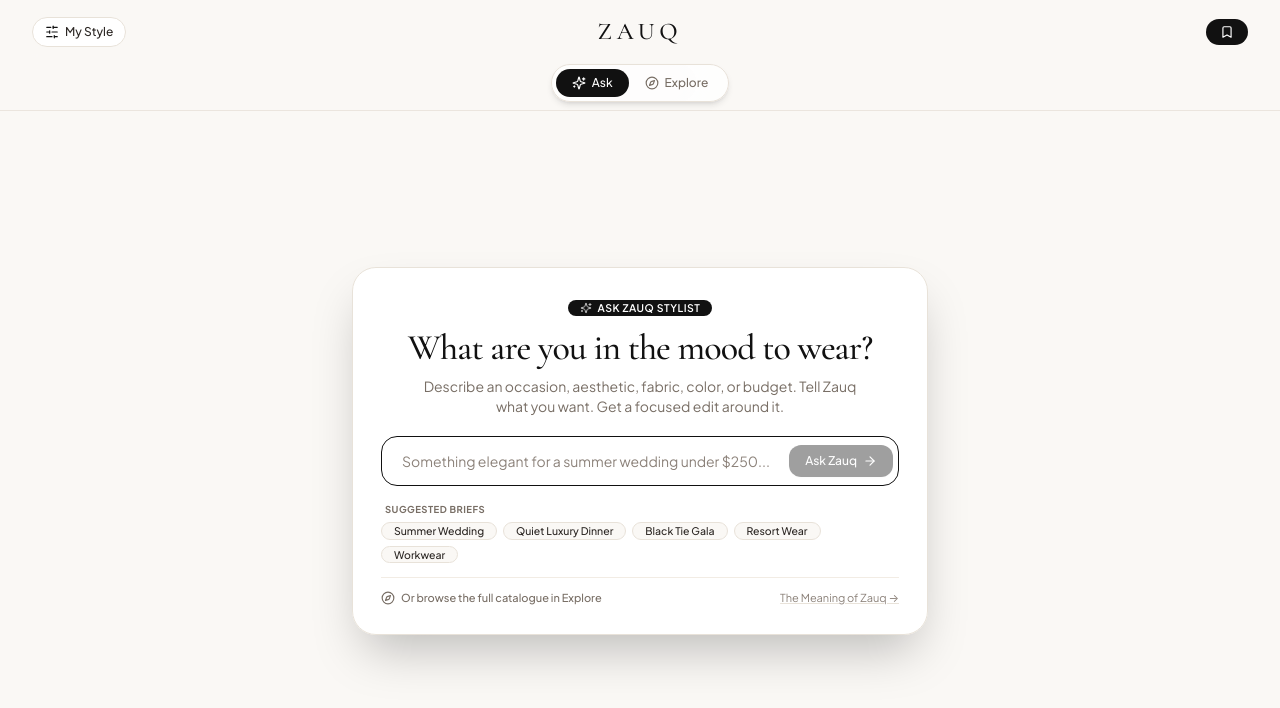
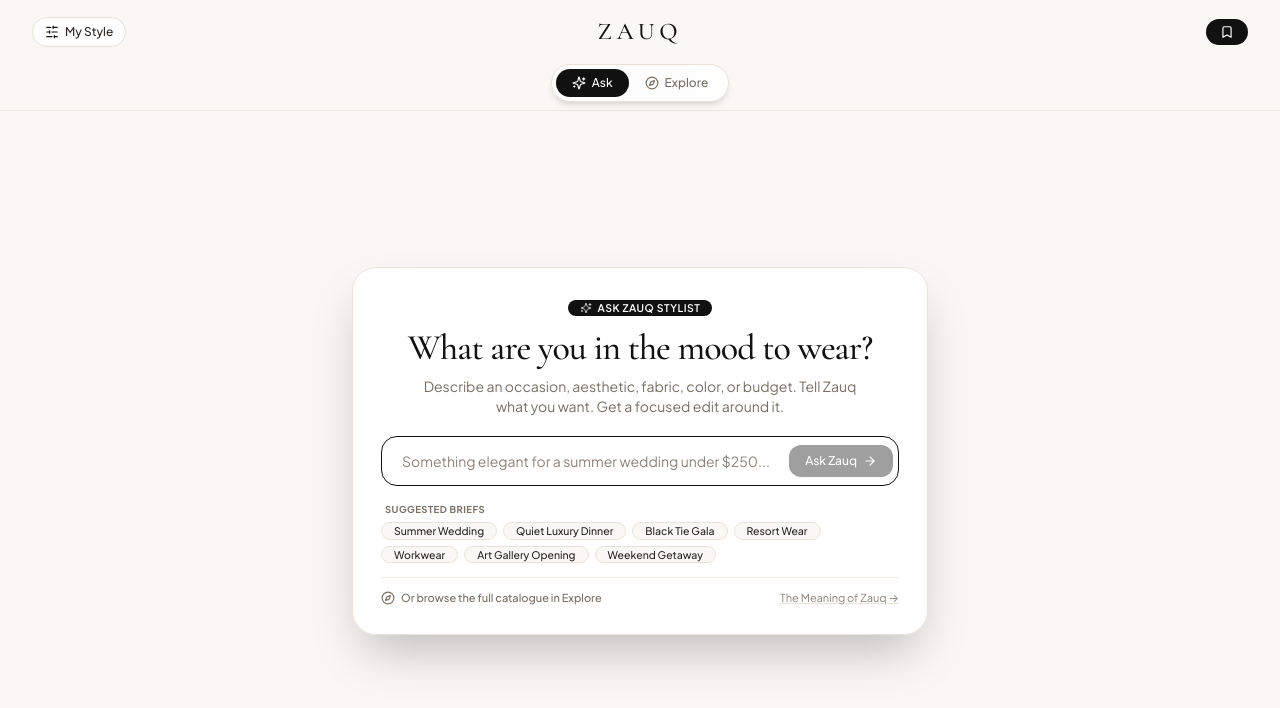
Before and after one commit to kazwahid/ZAUQ, a Next.js app: page / in a window 1280 px wide. Shown: the top 708 px of the page. Built offline with nearby package versions, Linux system fonts and the light colour scheme.

Commit message:
feat: perfect 1:1 reel snap alignment, laptop-exclusive suggested briefs, and refined light-transparent dock

```diff
--- a/src/components/AskZauqStudio.tsx
+++ b/src/components/AskZauqStudio.tsx
@@ -17,6 +17,8 @@
   { label: 'Black Tie Gala', query: 'Black tie silk gown for a formal gala' },
   { label: 'Resort Wear', query: 'Breezy coastal resort wear in linen' },
   { label: 'Workwear', query: 'Tailored minimalist trousers and blazer for work' },
+  { label: 'Art Gallery Opening', query: 'Avant-garde tailoring for an art gallery opening', desktopOnly: true },
+  { label: 'Weekend Getaway', query: 'Relaxed earth-tone knitwear and cotton for a weekend getaway', desktopOnly: true },
 ];
 
 export const AskZauqStudio: React.FC<AskZauqStudioProps> = ({
@@ -112,7 +114,7 @@
           )}
         </AnimatePresence>
 
-        {/* One-Click Suggested Briefs */}
+        {/* One-Click Suggested Briefs (Includes 2 extra for Laptop viewports) */}
         <div className="text-left mb-3.5">
           <span className="text-[9.5px] font-bold uppercase tracking-wider text-[#786E65] block mb-1.5 px-1">
             Suggested Briefs
@@ -124,7 +126,9 @@
                 type="button"
                 onClick={() => handleBriefClick(brief.query)}
                 disabled={isLoading}
-                className="px-3 py-1.2 rounded-full bg-[#FAF8F5] hover:bg-[#F2ECE4] border border-[#E8E2D9] text-[10.5px] text-[#2C2724] font-medium transition-all active:scale-95 shadow-2xs hover:border-[#111111]/30"
+                className={`px-3 py-1.2 rounded-full bg-[#FAF8F5] hover:bg-[#F2ECE4] border border-[#E8E2D9] text-[10.5px] text-[#2C2724] font-medium transition-all active:scale-95 shadow-2xs hover:border-[#111111]/30 ${
+                  brief.desktopOnly ? 'hidden md:inline-flex' : 'inline-flex'
+                }`}
               >
                 {brief.label}
               </button>
--- a/src/components/Feed.tsx
+++ b/src/components/Feed.tsx
@@ -69,7 +69,7 @@
   const scrollNext = () => {
     if (containerRef.current) {
       containerRef.current.scrollBy({
-        top: containerRef.current.clientHeight * 0.9,
+        top: containerRef.current.clientHeight,
         behavior: 'smooth',
       });
       triggerHaptic('light');
@@ -79,7 +79,7 @@
   const scrollPrev = () => {
     if (containerRef.current) {
       containerRef.current.scrollBy({
-        top: -containerRef.current.clientHeight * 0.9,
+        top: -containerRef.current.clientHeight,
         behavior: 'smooth',
       });
       triggerHaptic('light');
@@ -98,7 +98,7 @@
   }
 
   return (
-    <section className="relative w-full h-[calc(100dvh-5.5rem)] flex flex-col items-center justify-start overflow-hidden">
+    <section className="relative w-full h-[calc(100dvh-4.75rem)] flex flex-col items-center justify-start overflow-hidden pb-14 sm:pb-16">
       {/* Screen Reader Live Region for filter changes */}
       <div className="sr-only" aria-live="polite">
         Feed curated by Ask Zauq. Showing {items.length} matched looks.
@@ -137,17 +137,18 @@
         </div>
       ) : (
         <>
-          {/* Scrollable Reel Snap Container - Raised up for dedicated bottom dock room */}
+          {/* Scrollable Reel Snap Container - 1:1 Snap ratio with zero leakage of next look */}
           <div
             ref={containerRef}
-            className="w-full flex-1 overflow-y-scroll snap-y snap-mandatory no-scrollbar flex flex-col items-center pt-1"
+            className="w-full flex-1 overflow-y-scroll snap-y snap-mandatory no-scrollbar flex flex-col items-center"
           >
             <AnimatePresence>
               {items.map((item) => (
                 <div
                   key={item.id}
-                  className="w-full max-w-sm sm:max-w-[420px] h-[calc(100dvh-10.5rem)] snap-start snap-always shrink-0 flex items-center justify-center p-2 sm:p-2.5 pb-20 sm:pb-24"
+                  className="w-full h-full snap-start snap-always shrink-0 flex items-center justify-center p-2 sm:p-2.5"
                 >
+                  <div className="w-full max-w-sm sm:max-w-[420px] h-full flex items-center justify-center">
                     <Card
                       item={item}
                       isSaved={savedIds.includes(item.id)}
@@ -161,6 +162,7 @@
                       showMatchScore={true}
                       isStreamMode={true}
                     />
+                  </div>
                 </div>
               ))}
             </AnimatePresence>
```
Lines whose indentation alone changed are shown as unchanged.
